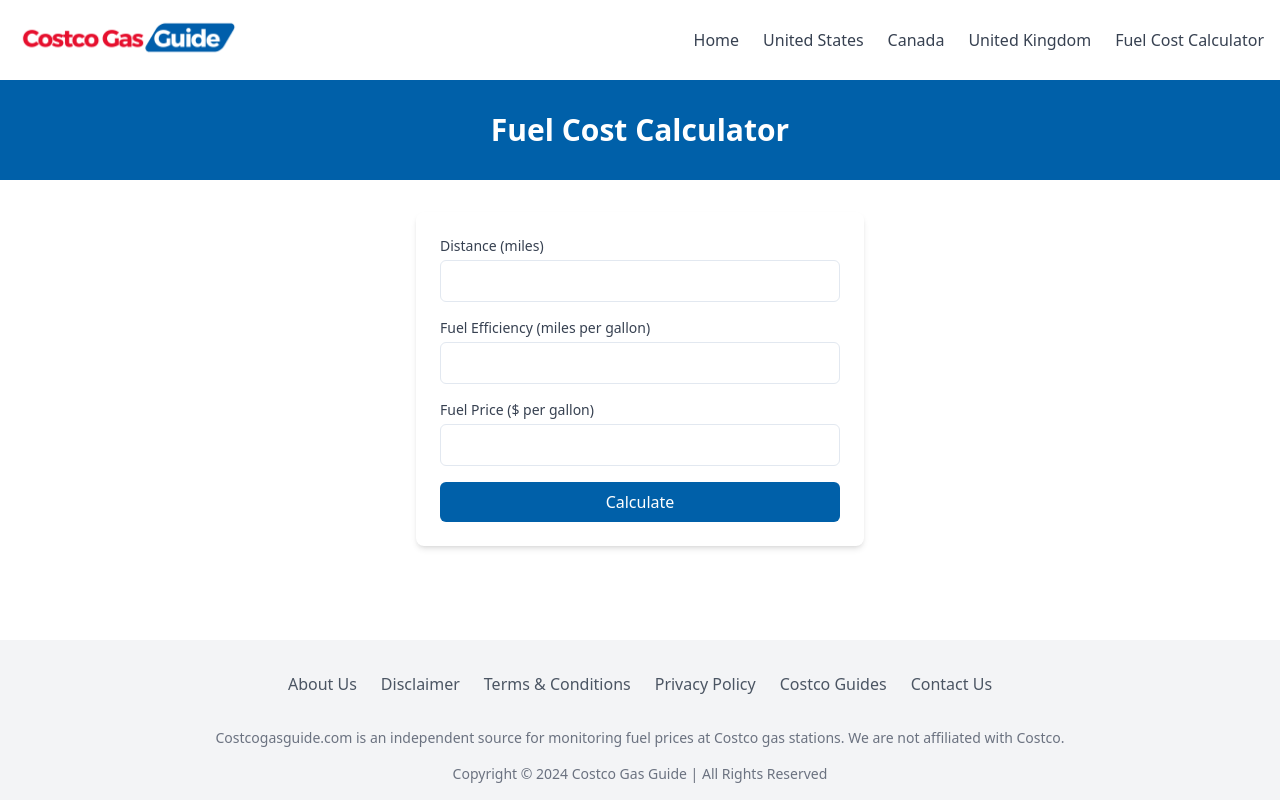
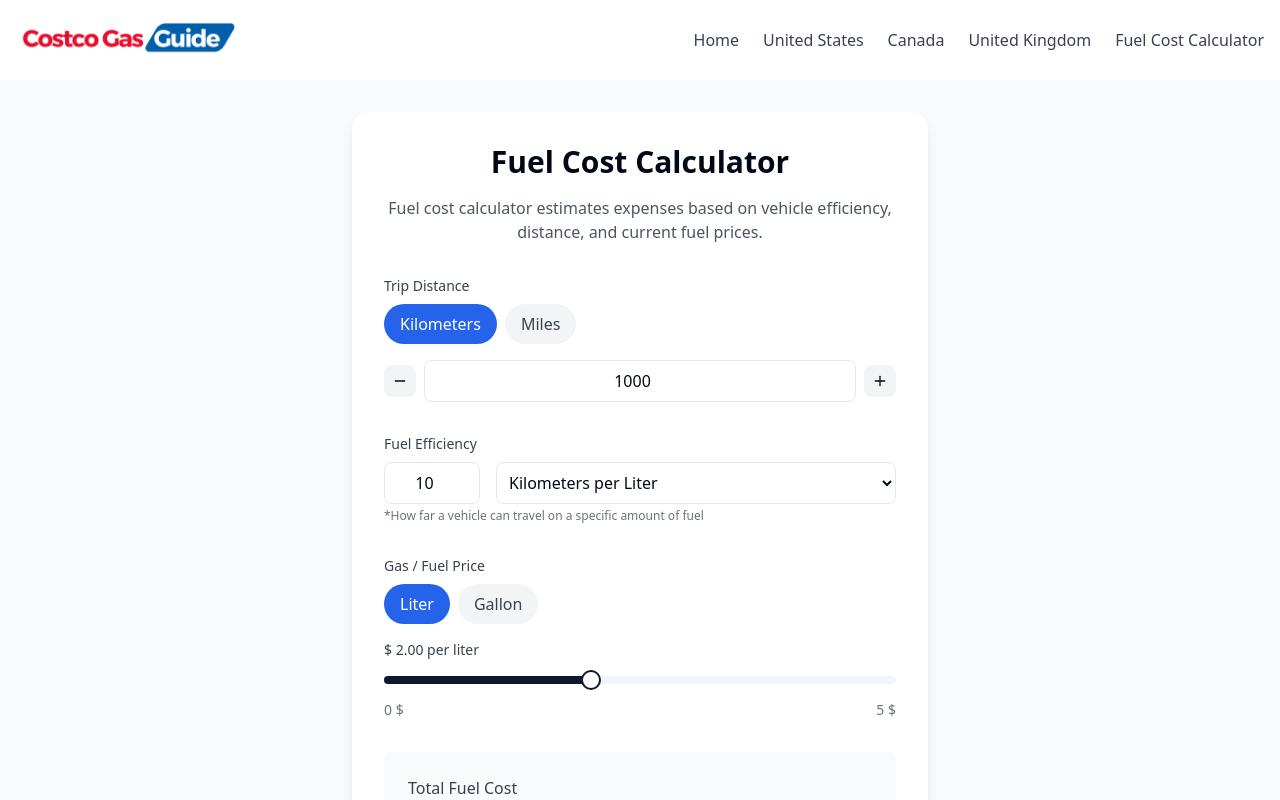
Before and after one commit to rapthar/gas-price-hub, a React (Vite) app: page /calculator in a window 1280 px wide. Shown: the top 800 px of the page. Built offline with nearby package versions, Linux system fonts and the light colour scheme.

Commit message:
Update fuel cost calculator formula
Update the formula used for calculating fuel costs to incorporate distance type, trip distance, fuel efficiency, efficiency type, and price per liter.

```diff
--- a/src/pages/Calculator.tsx
+++ b/src/pages/Calculator.tsx
@@ -2,87 +2,176 @@
 import Navbar from "@/components/Navbar";
 import Footer from "@/components/Footer";
 import { useState } from "react";
+import { Slider } from "@/components/ui/slider";
+import { Minus, Plus } from "lucide-react";
 
 const Calculator = () => {
-  const [distance, setDistance] = useState("");
-  const [fuelEfficiency, setFuelEfficiency] = useState("");
-  const [fuelPrice, setFuelPrice] = useState("");
-  const [result, setResult] = useState<number | null>(null);
+  const [distance, setDistance] = useState("1000");
+  const [distanceType, setDistanceType] = useState<"kilometers" | "miles">("kilometers");
+  const [fuelEfficiency, setFuelEfficiency] = useState("10");
+  const [efficiencyType, setEfficiencyType] = useState<"kpl" | "mpg">("kpl");
+  const [fuelUnit, setFuelUnit] = useState<"liter" | "gallon">("liter");
+  const [fuelPrice, setFuelPrice] = useState(2);
 
-  const calculateCost = (e: React.FormEvent) => {
-    e.preventDefault();
-    const cost = (Number(distance) / Number(fuelEfficiency)) * Number(fuelPrice);
-    setResult(Number(cost.toFixed(2)));
+  const calculateCost = () => {
+    // Convert all values to a common unit (liters and kilometers) for calculation
+    let distanceInKm = distanceType === "miles" ? Number(distance) * 1.60934 : Number(distance);
+    let efficiencyInKpl = efficiencyType === "mpg" ? Number(fuelEfficiency) * 0.425144 : Number(fuelEfficiency);
+    let pricePerLiter = fuelUnit === "gallon" ? fuelPrice / 3.78541 : fuelPrice;
+
+    const cost = (distanceInKm / efficiencyInKpl) * pricePerLiter;
+    return cost.toFixed(2);
+  };
+
+  const handleDistanceChange = (value: string) => {
+    const numValue = Number(value);
+    if (numValue >= 0 && numValue <= 10000) {
+      setDistance(value);
+    }
   };
 
   return (
     <div className="min-h-screen flex flex-col">
       <Navbar />
-      <main className="flex-1">
-        <div className="bg-costco-blue py-8">
-          <h1 className="text-3xl font-bold text-white text-center">
-            Fuel Cost Calculator
-          </h1>
-        </div>
+      <main className="flex-1 bg-gray-50">
         <div className="container mx-auto px-4 py-8">
-          <div className="max-w-md mx-auto bg-white rounded-lg shadow-md p-6">
-            <form onSubmit={calculateCost} className="space-y-4">
-              <div>
-                <label className="block text-sm font-medium text-gray-700 mb-1">
-                  Distance (miles)
-                </label>
+          <div className="max-w-xl mx-auto bg-white rounded-2xl shadow-lg p-8">
+            <h1 className="text-3xl font-bold text-center mb-4">
+              Fuel Cost Calculator
+            </h1>
+            <p className="text-gray-600 text-center mb-8">
+              Fuel cost calculator estimates expenses based on vehicle efficiency, distance, and current fuel prices.
+            </p>
+
+            {/* Trip Distance Section */}
+            <div className="mb-8">
+              <label className="block text-sm font-medium text-gray-700 mb-2">
+                Trip Distance
+              </label>
+              <div className="flex gap-2 mb-4">
+                <button
+                  className={`px-4 py-2 rounded-full ${
+                    distanceType === "kilometers"
+                      ? "bg-blue-600 text-white"
+                      : "bg-gray-100 text-gray-700"
+                  }`}
+                  onClick={() => setDistanceType("kilometers")}
+                >
+                  Kilometers
+                </button>
+                <button
+                  className={`px-4 py-2 rounded-full ${
+                    distanceType === "miles"
+                      ? "bg-blue-600 text-white"
+                      : "bg-gray-100 text-gray-700"
+                  }`}
+                  onClick={() => setDistanceType("miles")}
+                >
+                  Miles
+                </button>
+              </div>
+              <div className="flex items-center gap-2">
+                <button
+                  className="p-2 rounded-lg bg-gray-100"
+                  onClick={() => handleDistanceChange((Number(distance) - 100).toString())}
+                >
+                  <Minus className="h-4 w-4" />
+                </button>
                 <input
                   type="number"
                   value={distance}
-                  onChange={(e) => setDistance(e.target.value)}
-                  className="w-full p-2 border rounded-md"
-                  required
+                  onChange={(e) => handleDistanceChange(e.target.value)}
+                  className="flex-1 p-2 border rounded-lg text-center"
                   min="0"
-                  step="0.1"
+                  max="10000"
                 />
+                <button
+                  className="p-2 rounded-lg bg-gray-100"
+                  onClick={() => handleDistanceChange((Number(distance) + 100).toString())}
+                >
+                  <Plus className="h-4 w-4" />
+                </button>
               </div>
-              <div>
-                <label className="block text-sm font-medium text-gray-700 mb-1">
-                  Fuel Efficiency (miles per gallon)
-                </label>
+            </div>
+
+            {/* Fuel Efficiency Section */}
+            <div className="mb-8">
+              <label className="block text-sm font-medium text-gray-700 mb-2">
+                Fuel Efficiency
+              </label>
+              <div className="flex gap-4 items-center">
                 <input
                   type="number"
                   value={fuelEfficiency}
                   onChange={(e) => setFuelEfficiency(e.target.value)}
-                  className="w-full p-2 border rounded-md"
-                  required
+                  className="w-24 p-2 border rounded-lg text-center"
                   min="0"
-                  step="0.1"
                 />
+                <select
+                  value={efficiencyType}
+                  onChange={(e) => setEfficiencyType(e.target.value as "kpl" | "mpg")}
+                  className="flex-1 p-2 border rounded-lg bg-white"
+                >
+                  <option value="kpl">Kilometers per Liter</option>
+                  <option value="mpg">Miles per Gallon</option>
+                </select>
               </div>
-              <div>
-                <label className="block text-sm font-medium text-gray-700 mb-1">
-                  Fuel Price ($ per gallon)
-                </label>
-                <input
-                  type="number"
-                  value={fuelPrice}
-                  onChange={(e) => setFuelPrice(e.target.value)}
-                  className="w-full p-2 border rounded-md"
-                  required
-                  min="0"
-                  step="0.01"
-                />
+              <p className="text-xs text-gray-500 mt-1">
+                *How far a vehicle can travel on a specific amount of fuel
+              </p>
+            </div>
+
+            {/* Fuel Price Section */}
+            <div className="mb-8">
+              <label className="block text-sm font-medium text-gray-700 mb-2">
+                Gas / Fuel Price
+              </label>
+              <div className="flex gap-2 mb-4">
+                <button
+                  className={`px-4 py-2 rounded-full ${
+                    fuelUnit === "liter"
+                      ? "bg-blue-600 text-white"
+                      : "bg-gray-100 text-gray-700"
+                  }`}
+                  onClick={() => setFuelUnit("liter")}
+                >
+                  Liter
+                </button>
+                <button
+                  className={`px-4 py-2 rounded-full ${
+                    fuelUnit === "gallon"
+                      ? "bg-blue-600 text-white"
+                      : "bg-gray-100 text-gray-700"
+                  }`}
+                  onClick={() => setFuelUnit("gallon")}
+                >
+                  Gallon
+                </button>
               </div>
-              <button
-                type="submit"
-                className="w-full bg-costco-blue text-white py-2 rounded-md hover:bg-blue-700 transition-colors"
-              >
-                Calculate
-              </button>
-            </form>
-            {result !== null && (
-              <div className="mt-6 p-4 bg-gray-50 rounded-md">
-                <p className="text-center text-lg font-medium">
-                  Estimated Fuel Cost: ${result}
-                </p>
+              <p className="text-sm text-gray-700 mb-2">
+                $ {fuelPrice.toFixed(2)} per {fuelUnit}
+              </p>
+              <Slider
+                value={[fuelPrice]}
+                onValueChange={(value) => setFuelPrice(value[0])}
+                max={5}
+                min={0}
+                step={0.1}
+                className="my-4"
+              />
+              <div className="flex justify-between text-sm text-gray-500">
+                <span>0 $</span>
+                <span>5 $</span>
               </div>
-            )}
+            </div>
+
+            {/* Total Cost Display */}
+            <div className="bg-gray-50 p-6 rounded-lg">
+              <h3 className="text-gray-700 mb-2">Total Fuel Cost</h3>
+              <div className="text-4xl font-bold">
+                <span className="text-blue-600">$</span> {calculateCost()}
+              </div>
+            </div>
           </div>
         </div>
       </main>
```
